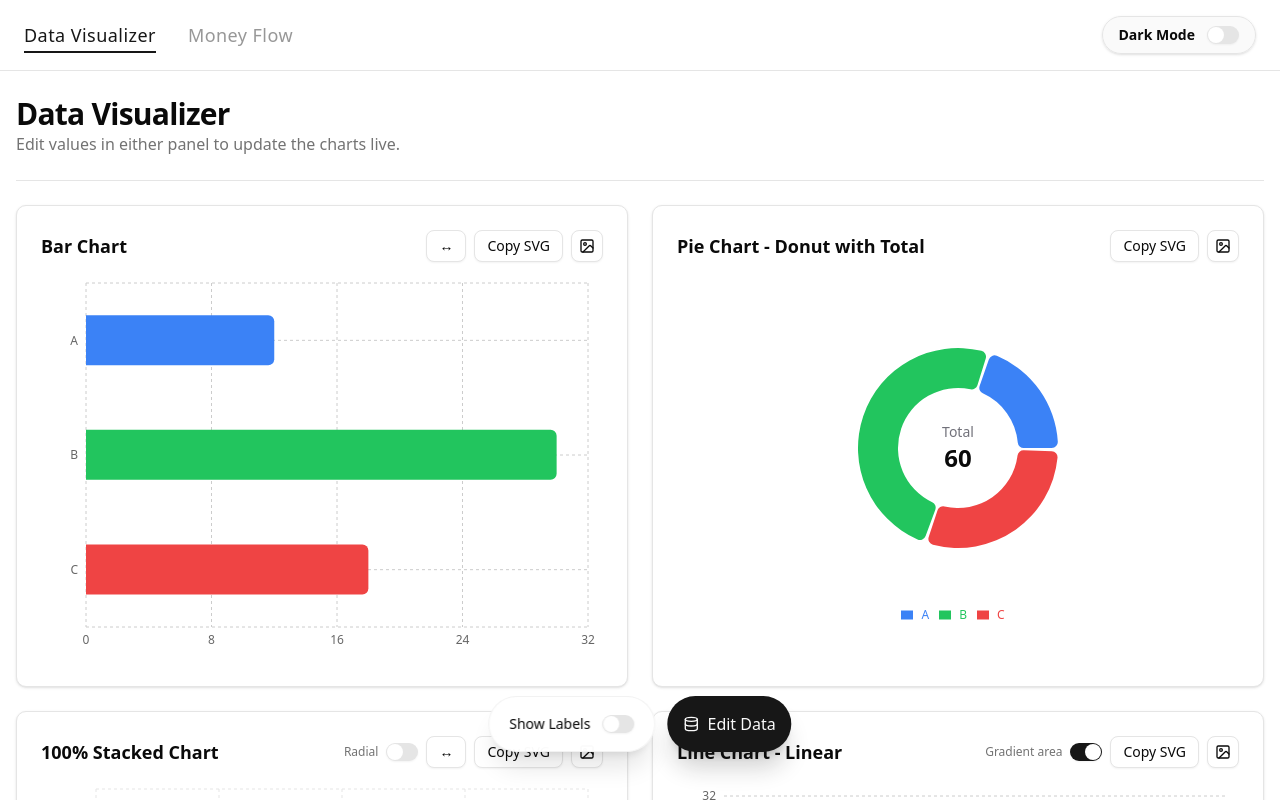
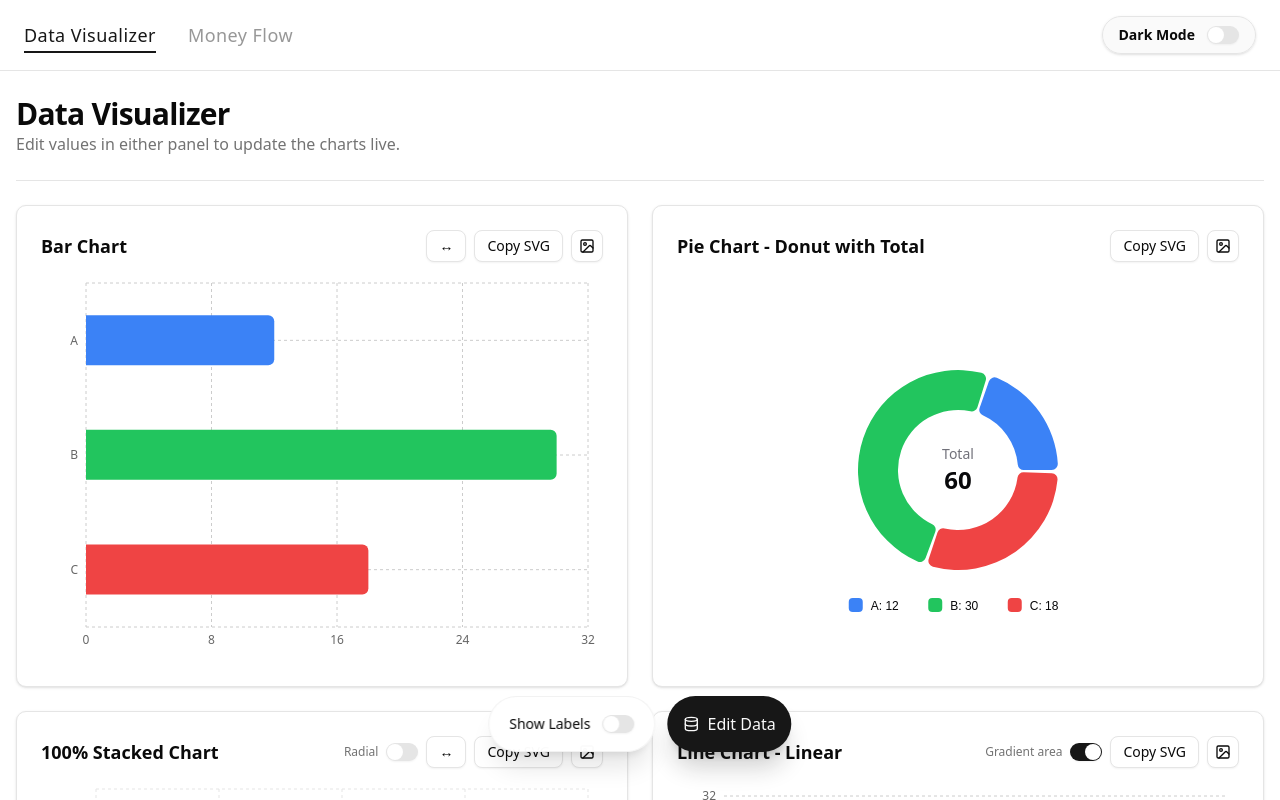
Before and after one commit to s1n-c0s/FastChart, a React (Vite) app: page / in a window 1280 px wide. Shown: the top 800 px of the page. Built offline with nearby package versions, Linux system fonts and the light colour scheme.

Commit message:
feat: enhance donut chart custom SVG legend with rounded corners, accurate positioning, export compatibility, and data values

```diff
--- a/src/components/charts/pie-chart.tsx
+++ b/src/components/charts/pie-chart.tsx
@@ -29,10 +29,47 @@ const CustomTooltip = React.memo(({ active, payload }: TooltipProps<number, stri
   return null;
 });
 
+
+
 export const PieChart = React.memo(function PieChart({ data, total, containerRef, isFullscreen = false, showLabels = false }: PieChartProps) {
-  // กำหนดสีตัวอักษรให้คงที่ (หรือใช้การเช็ค Dark Mode จากตัวแปรอื่นถ้าต้องการ)
+  const [isDark, setIsDark] = React.useState(false);
+
+  React.useEffect(() => {
+    setIsDark(document.documentElement.classList.contains("dark"));
+    const observer = new MutationObserver(() => {
+      setIsDark(document.documentElement.classList.contains("dark"));
+    });
+    observer.observe(document.documentElement, { attributes: true, attributeFilter: ["class"] });
+    return () => observer.disconnect();
+  }, []);
+
+  const [size, setSize] = React.useState(() => {
+    if (isFullscreen) {
+      const minDimension = Math.min(window.innerWidth * 0.7, window.innerHeight * 0.7);
+      return Math.max(450, minDimension);
+    }
+    return 320;
+  });
+
+  const [chartWidth, setChartWidth] = React.useState(size);
+
+  React.useEffect(() => {
+    if (containerRef && 'current' in containerRef && containerRef.current) {
+      setChartWidth(containerRef.current.clientWidth);
+      const observer = new ResizeObserver((entries) => {
+        if (entries[0]) {
+          setChartWidth(entries[0].contentRect.width);
+        }
+      });
+      observer.observe(containerRef.current);
+      return () => observer.disconnect();
+    }
+  }, [containerRef]);
+
   const textColor = "#71717a"; // muted-foreground
-  const textMainColor = "currentColor"; // จะใช้สีปัจจุบันของระบบ หรือระบุเป็น #000000 / #ffffff
+  const textMainColor = isDark ? "#fafafa" : "#09090b"; // foreground hex
+  const bgColor = isDark ? "#18181b" : "#ffffff"; // popover hex
+  const borderColor = isDark ? "#27272a" : "#e4e4e7"; // border hex
 
   const renderCustomLabel = React.useCallback((props: any) => {
     const { x, y, cx, name, value, fill, percent } = props;
@@ -56,7 +93,8 @@ export const PieChart = React.memo(function PieChart({ data, total, containerRef
           width={boxWidth}
           height={boxHeight}
           rx={6}
-          style={{ fill: 'var(--color-popover)', stroke: 'var(--color-border)' }}
+          fill={bgColor}
+          stroke={borderColor}
           strokeWidth={1}
         />
         <rect
@@ -70,7 +108,7 @@ export const PieChart = React.memo(function PieChart({ data, total, containerRef
         <text
           x={fx + 10}
           y={fy + 20}
-          style={{ fill: 'var(--color-popover-foreground)' }}
+          fill={textMainColor}
           fontSize={isFullscreen ? 13 : 11}
           fontWeight="600"
           fontFamily="sans-serif"
@@ -80,7 +118,7 @@ export const PieChart = React.memo(function PieChart({ data, total, containerRef
         <text
           x={fx + 10}
           y={fy + 40}
-          style={{ fill: 'var(--color-popover-foreground)' }}
+          fill={textMainColor}
           fontSize={isFullscreen ? 14 : 11}
           fontWeight="700"
           fontFamily="sans-serif"
@@ -91,7 +129,7 @@ export const PieChart = React.memo(function PieChart({ data, total, containerRef
           x={fx + boxWidth - 8}
           y={fy + 40}
           textAnchor="end"
-          style={{ fill: 'var(--color-muted-foreground)' }}
+          fill={textColor}
           fontSize={isFullscreen ? 13 : 11}
           fontWeight="500"
           fontFamily="sans-serif"
@@ -100,15 +138,7 @@ export const PieChart = React.memo(function PieChart({ data, total, containerRef
         </text>
       </g>
     );
-  }, [isFullscreen]);
-  // 1. เพิ่มความสูง (height) เพื่อเผื่อพื้นที่ให้ Legend ด้านล่างภายใน SVG
-  const [size, setSize] = React.useState(() => {
-    if (isFullscreen) {
-      const minDimension = Math.min(window.innerWidth * 0.7, window.innerHeight * 0.7);
-      return Math.max(450, minDimension);
-    }
-    return 320; // เพิ่มจาก 250 เพื่อให้มีที่วาง Legend
-  });
+  }, [isFullscreen, isDark, bgColor, borderColor, textMainColor, textColor]);
 
   React.useEffect(() => {
     if (!isFullscreen) return;
@@ -121,6 +151,76 @@ export const PieChart = React.memo(function PieChart({ data, total, containerRef
   }, [isFullscreen]);
 
   // Removed manual legend calculation in favor of Recharts Legend
+
+  const renderSvgLegend = () => {
+    const width = chartWidth;
+    const height = size;
+    if (!width || !height) return null;
+
+    const spacingY = 25;
+    const rectSize = 14;
+    const gap = 8;
+    const itemMargin = 20;
+
+    const rows: { items: Datum[]; width: number; itemWidths: number[] }[] = [];
+    let currentRow: Datum[] = [];
+    let currentRowWidth = 0;
+    let currentRowItemWidths: number[] = [];
+
+    data.forEach((item: Datum) => {
+      const labelText = `${item.label}: ${item.value.toLocaleString()}`;
+      const textWidth = labelText.length * (isFullscreen ? 8.5 : 7.5);
+      const itemWidth = rectSize + gap + textWidth + itemMargin;
+
+      if (currentRowWidth + itemWidth - itemMargin > width && currentRow.length > 0) {
+        rows.push({ items: currentRow, width: currentRowWidth - itemMargin, itemWidths: currentRowItemWidths });
+        currentRow = [item];
+        currentRowWidth = itemWidth;
+        currentRowItemWidths = [itemWidth];
+      } else {
+        currentRow.push(item);
+        currentRowWidth += itemWidth;
+        currentRowItemWidths.push(itemWidth);
+      }
+    });
+
+    if (currentRow.length > 0) {
+      rows.push({ items: currentRow, width: currentRowWidth - itemMargin, itemWidths: currentRowItemWidths });
+    }
+
+    const startY = height - (rows.length * spacingY) + 5;
+
+    return (
+      <g className="svg-legend">
+        {rows.flatMap((row, rowIndex) => {
+          let currentX = (width - row.width) / 2;
+
+          return row.items.map((item, colIndex) => {
+            const x = currentX;
+            const y = startY + (rowIndex * spacingY);
+            currentX += row.itemWidths[colIndex];
+
+            return (
+              <g key={`svg-leg-${item.id}`}>
+                <rect x={x} y={y - 12} width={rectSize} height={rectSize} fill={item.color} rx={4} />
+                <text
+                  x={x + rectSize + gap}
+                  y={y}
+                  fill={textMainColor}
+                  fontSize={isFullscreen ? 14 : 12}
+                  fontWeight="500"
+                  fontFamily="sans-serif"
+                  style={{ pointerEvents: 'none' }}
+                >
+                  {item.label}: {item.value.toLocaleString()}
+                </text>
+              </g>
+            );
+          });
+        })}
+      </g>
+    );
+  };
 
   return (
     <div ref={containerRef} className="flex h-full w-full items-center justify-center flex-col">
@@ -174,18 +274,7 @@ export const PieChart = React.memo(function PieChart({ data, total, containerRef
               <Cell key={item.id} fill={item.color} stroke="none" />
             ))}
           </Pie>
-          <Legend
-            verticalAlign="bottom"
-            align="center"
-            iconType="rect"
-            iconSize={12}
-            formatter={(value: any) => (
-              <span style={{ color: textMainColor, fontSize: isFullscreen ? 14 : 12, fontWeight: 500, paddingLeft: 4 }}>
-                {value}
-              </span>
-            )}
-            wrapperStyle={{ paddingTop: 20 }}
-          />
+          {renderSvgLegend()}
           </RechartsPieChart>
         </ResponsiveContainer>
       </div>
```
